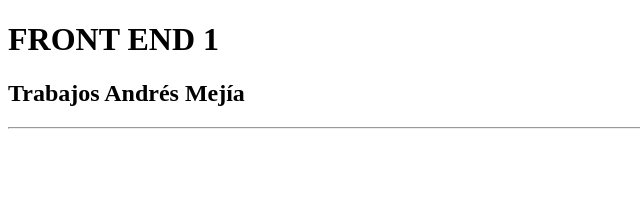
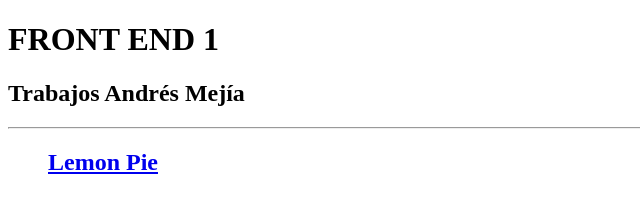
Before and after one commit to MejiaOrtizAG/frontend1, a plain HTML site: page index.html in a window 1280 px wide. Shown: the whole page, without its empty margins (0-640 px from the left). Drawn offline with Linux system fonts and the light colour scheme.

Commit message:
ajustes en el index

```diff
--- a/index.html
+++ b/index.html
@@ -10,5 +10,8 @@
     <h1>FRONT END 1</h1>
     <h2>Trabajos Andrés Mejía</h2>
     <hr>
+    <dl>
+        <dd><h2><a href="./LemonPie/index.html">Lemon Pie</a></h2></dd>
+    </dl>
 </body>
 </html>
```
